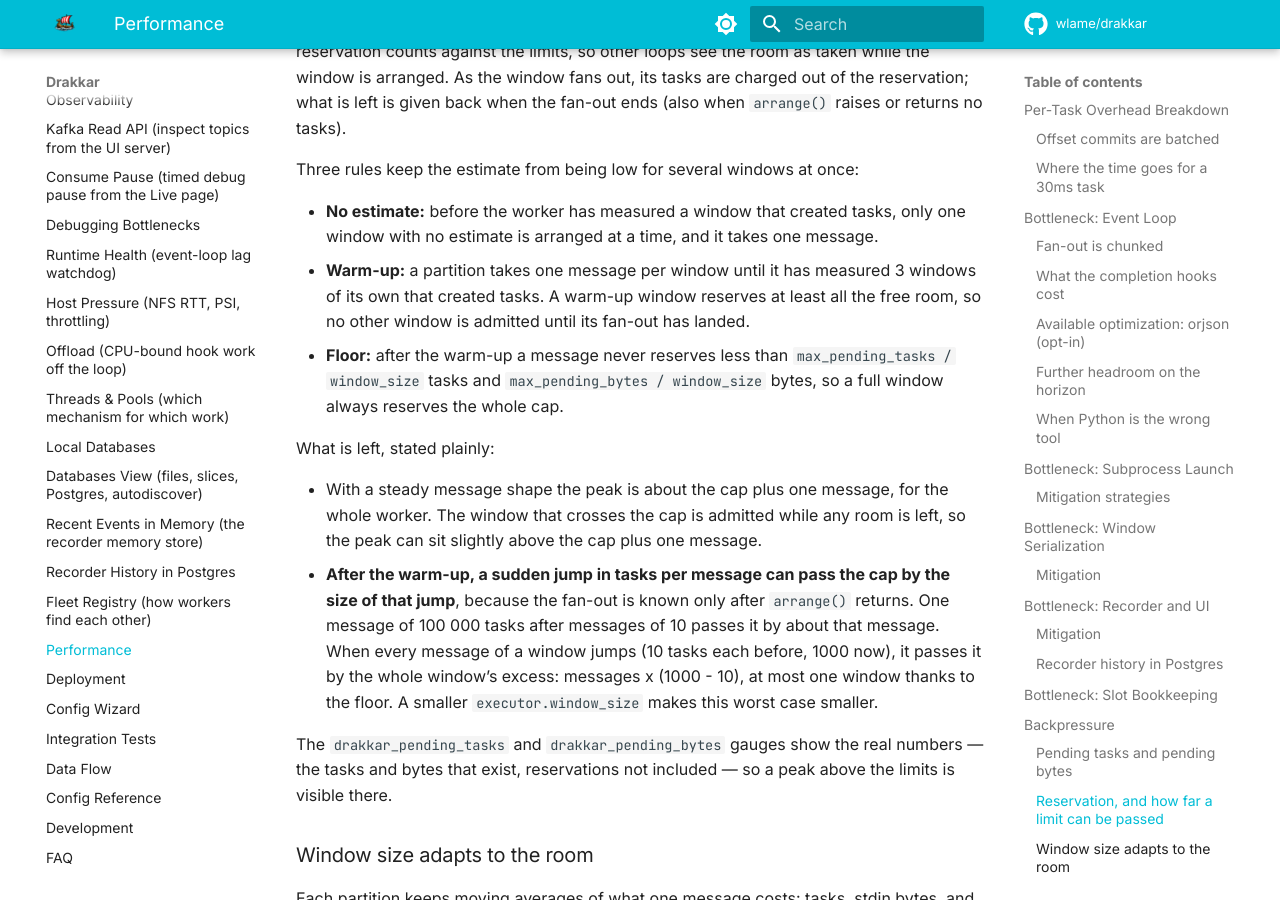
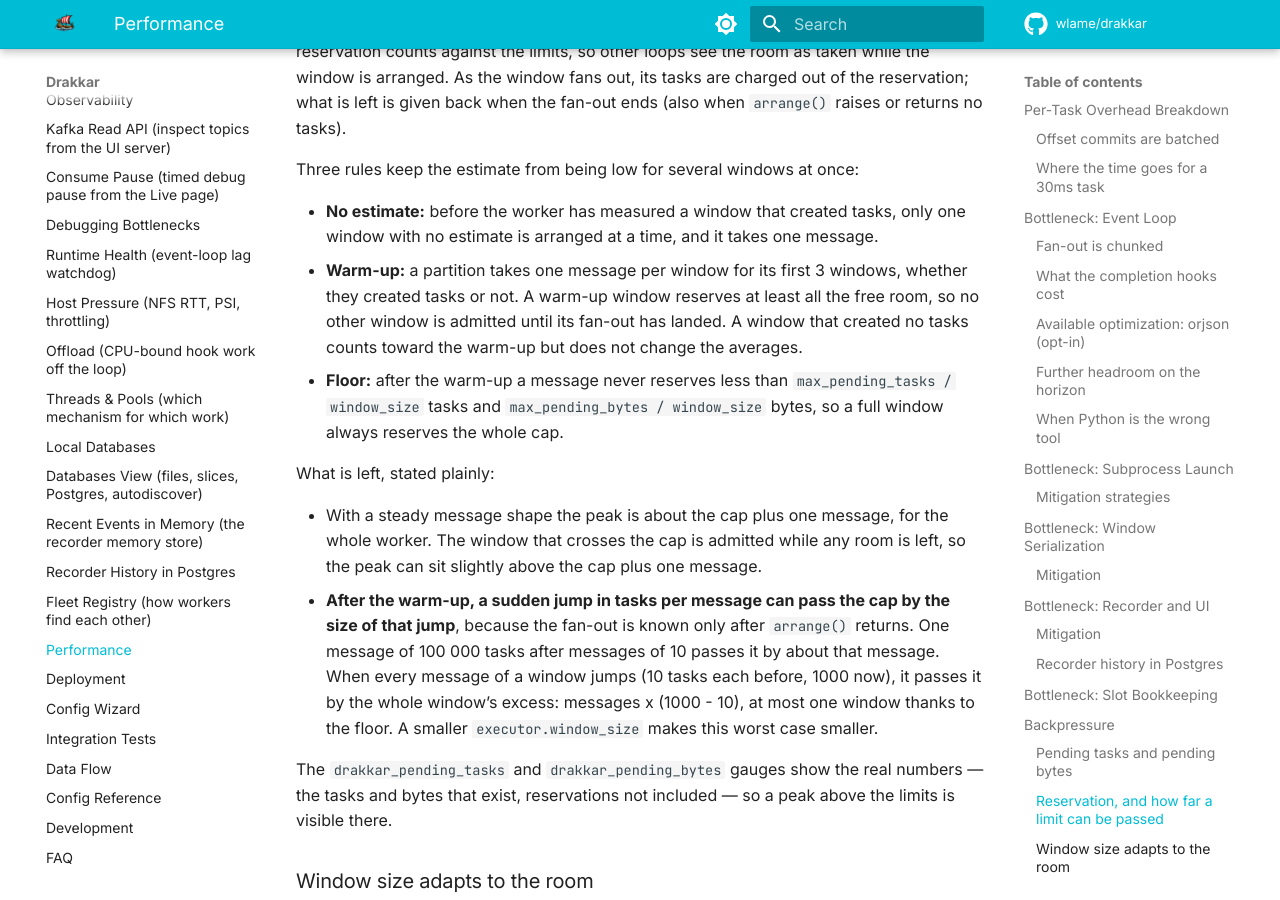
Before and after one commit to wlame/drakkar, an MkDocs documentation site: the page built from docs/performance.md, in a window 1280 px wide and 900 px high, scrolled down 11595 px. Built offline with MkDocs 1.6.1 and Material for MkDocs 9.7.7, drawn with Linux system fonts in a browser that asks for light colours; comment, search, counter and statistics services are not loaded.

Commit message:
Count every window of a partition toward its warm-up, so a partition whose windows create no tasks stops reserving the whole budget.

```diff
--- a/docs/performance.md
+++ b/docs/performance.md
@@ -502,10 +502,11 @@ Three rules keep the estimate from being low for several windows at once:
 - **No estimate:** before the worker has measured a window that created
   tasks, only one window with no estimate is arranged at a time, and it takes
   one message.
-- **Warm-up:** a partition takes one message per window until it has measured
-  3 windows of its own that created tasks. A warm-up window reserves at least
-  all the free room, so no other window is admitted until its fan-out has
-  landed.
+- **Warm-up:** a partition takes one message per window for its first 3
+  windows, whether they created tasks or not. A warm-up window reserves at
+  least all the free room, so no other window is admitted until its fan-out
+  has landed. A window that created no tasks counts toward the warm-up but
+  does not change the averages.
 - **Floor:** after the warm-up a message never reserves less than
   `max_pending_tasks / window_size` tasks and `max_pending_bytes /
   window_size` bytes, so a full window always reserves the whole cap.
```
Also changed, not shown: CHANGELOG.md (+2 -2 lines), docs/data-flow.md (+1 -1 lines), docs/executor.md (+3 -3 lines), docs/fan-out.md (+2 -2 lines), docs/upgrading.md (+2 -2 lines), 3 other files.
